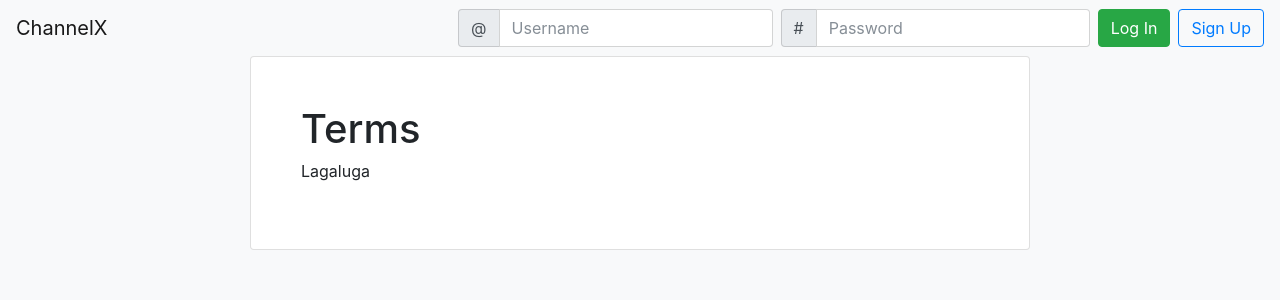
After one commit to mkykadir/ChannelX, a Flask app: page /terms in a window 1280 px wide. The commit adds this page. Shown: the top 300 px of the page. Run offline with Flask 2, Linux system fonts and the light colour scheme; some libraries are stand-ins or nearby versions.

Commit message:
Terms page added

```diff
--- a/app.py
+++ b/app.py
@@ -85,6 +85,10 @@ def panel():
 
     return render_template('panel.html')
 
+@app.route('/terms', methods=['GET'])
+def terms():
+    return render_template('terms.html')
+
 if __name__ == '__main__':
     port, debug = 5000, True
     app.run(host='0.0.0.0', port=port, debug=debug)
--- a/templates/signup.html
+++ b/templates/signup.html
@@ -25,7 +25,7 @@
 				<button type="submit" class="btn btn-primary btn-block">Sign Up</button>
 			</form>
 			<div style="text-align: center">
-				<a class="nav-link active" href="#">Terms</a>
+				<a class="nav-link active" href="{{ url_for('terms') }}">Terms</a>
 			</div>
 		</div>
 
--- /dev/null
+++ b/templates/terms.html
@@ -0,0 +1,10 @@
+{% extends "layout.html" %}
+{% block title %}Sign Up{% endblock%}
+{% block content %}
+
+	<div class="wborder indexpanel">
+		<h1>Terms</h1>
+		<p>Lagaluga</p>
+	</div>
+
+{% endblock %}
```
